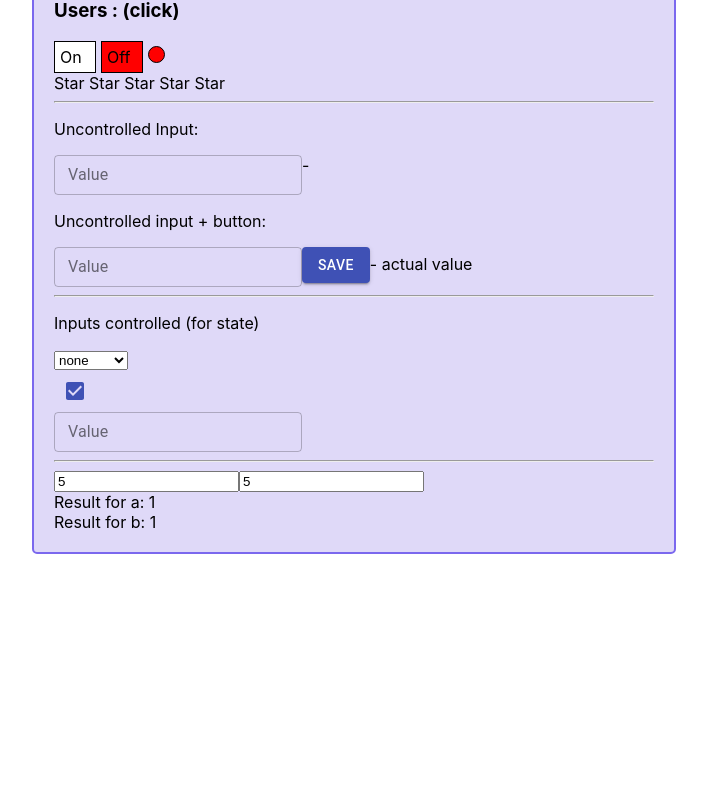
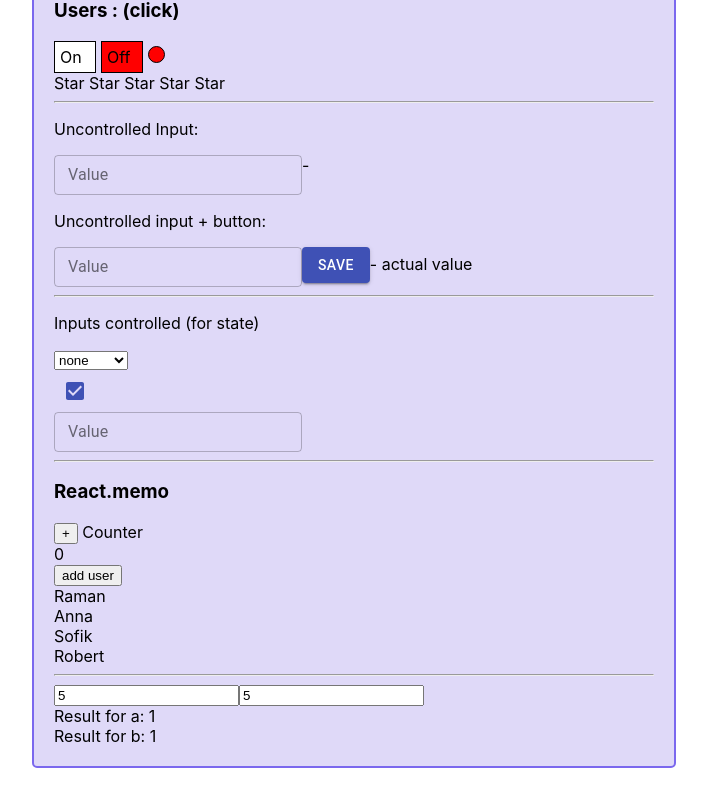
Before and after one commit to RamanSlinka/first-project, a React (Create React App) app in the folder 01/: page / in a window 1280 px wide. Shown: the part 346-1152 px from the top of the page, without its empty margins (286-993 px from the left). Before the commit the page ends 950 px from the top, so only its background shows below. Built offline with nearby package versions, Linux system fonts and the light colour scheme.

Commit message:
add component (fale task) using React.memo

```diff
--- a/01/src/App.tsx
+++ b/01/src/App.tsx
@@ -9,6 +9,7 @@ import UncontrolledOnOff from "./Components/UncontrolledOnOff/OnOff";
 import {UncontrolledInput, UncontrolledInputWithButton} from "./Components/Uncontrolled_Input/UncontrolledInput";
 import {ControlledCheckbox, ControlledInput, ControlledSelect} from "./Components/controlled_input/ControledInput";
 import Factorial from "./Components/Factorial/Factorial";
+import ReactMemo from "./Components/ReactMemo";
 
 
 function App() {
@@ -22,7 +23,7 @@ function App() {
     return (
         <div className={'App'}>
 
-            <PageTitle title={'This is APP components'}/>
+            <PageTitle title={'This is APP components for study'}/>
             {/* <PageTitle title={'Hello my friends'}/>*/}
             <OnOff/>
             <UncontrolledRating/>
@@ -61,6 +62,8 @@ function App() {
             <ControlledCheckbox/>
             <ControlledInput/>
             <hr/>
+            <ReactMemo/>
+            <hr/>
             <Factorial/>
         </div>
 
--- /dev/null
+++ b/01/src/Components/ReactMemo.tsx
@@ -0,0 +1,41 @@
+import React, {useState} from "react";
+
+
+const MessageCounter = (props: { count: number }) => {
+    console.log('counter')
+    return <div>{props.count}</div>
+}
+
+const UsersSecret = (props: { users: Array<string> }) => {
+    console.log('users')
+    return <div>{
+        props.users.map((u, i) => <div key={i}> {u}</div>)
+    }</div>
+}
+const Users = React.memo(UsersSecret)
+const NewMessageCounter = React.memo(MessageCounter)
+
+
+
+
+
+const ReactMemo = () => {
+    console.log('ReactMemo component')
+    const [counter, setCounter] = useState(0);
+    const [users, setUsers] = useState(['Raman', 'Anna', 'Sofik', 'Robert']);
+
+    const addUser = () => {
+        const newUsers = [...users, 'family' + new Date().getTime()]
+               setUsers(newUsers)
+    }
+
+    return <>
+        <h3>React.memo</h3>
+        <button onClick={() => setCounter(counter + 1)}> + </button>
+        <span> Counter</span>
+        <NewMessageCounter count={counter}/>
+        <button onClick={addUser}> add user </button>
+        <Users users={users}/>
+    </>
+}
+export default ReactMemo
```
Also changed, not shown: 1 other file (tests, documents, lock files or other folders).
